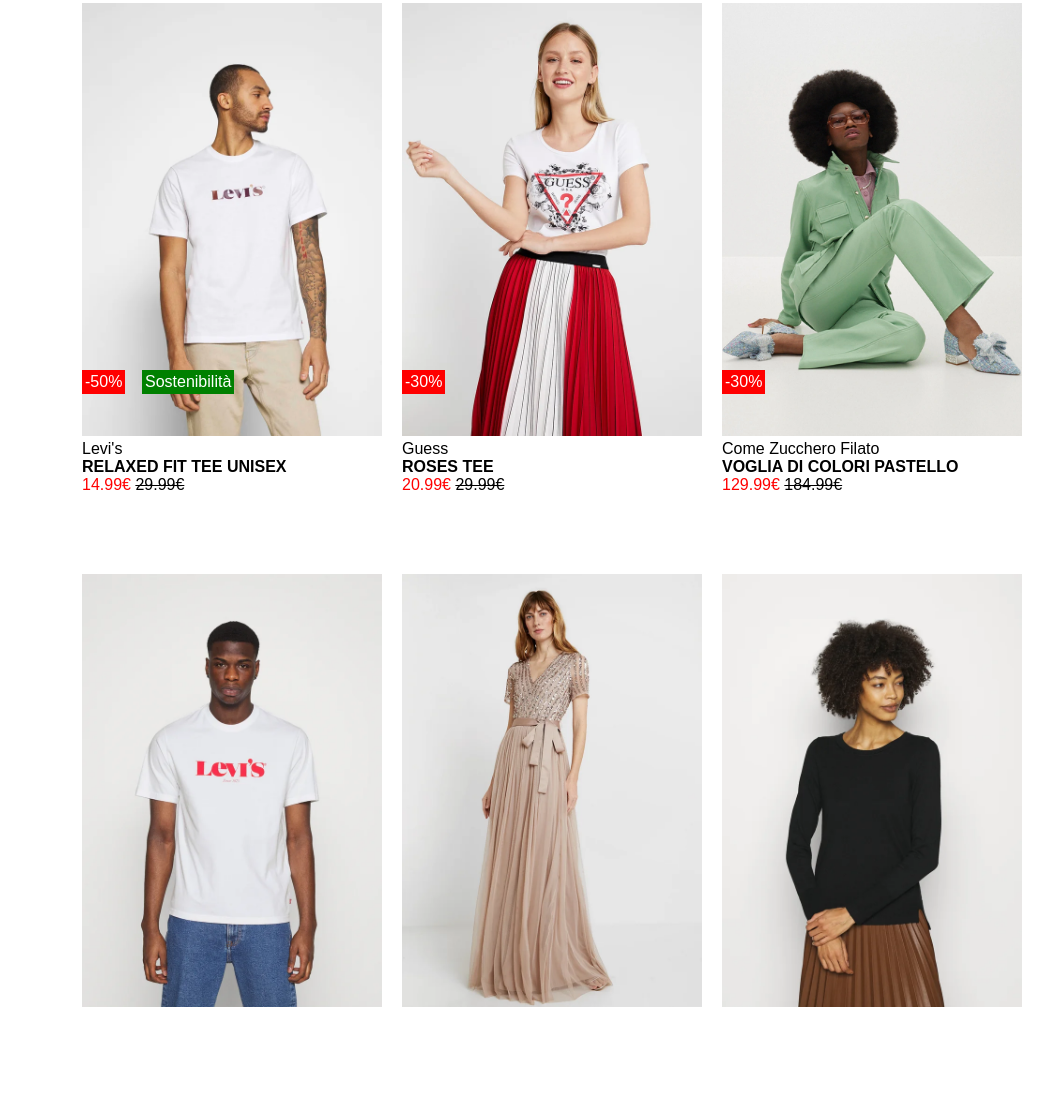
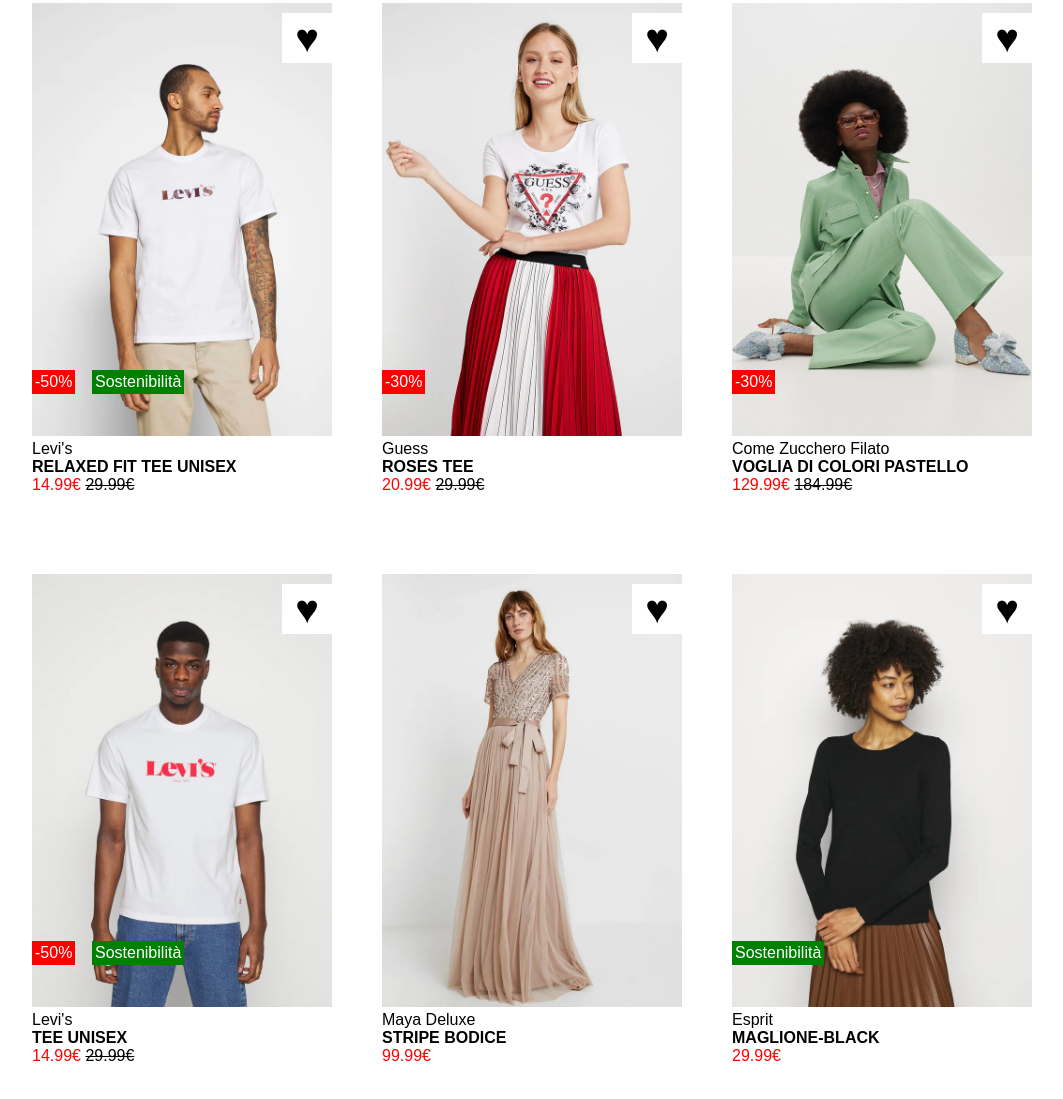
Before and after one commit to AliceCaselli/html-css-boolando, a plain HTML site: page index.html in a window 1280 px wide. Shown: the part 87-1186 px from the top of the page, without its empty margins (108-1171 px from the left). Drawn offline with Linux system fonts and the light colour scheme.

Commit message:
end: second row, first-row adjust and nav fixed

```diff
--- a/css/style.css
+++ b/css/style.css
@@ -9,7 +9,7 @@ body{
 }
 
 .container{
-    max-width: 900px;
+    max-width: 1000px;
     margin-left: auto;
     margin-right: auto;
 }
@@ -76,7 +76,7 @@ main .first-row,
 .second-row{
     display: flex;
     flex-direction: row;
-    gap: 20px;
+    justify-content: space-between;
 
     margin-bottom: 80px;
 }
@@ -136,3 +136,41 @@ main .green-badge{
     background-color: green;
     border: 1px solid green;
 }
+
+
+.green-badge.odd{
+    left: 0;
+}
+
+main .heart{
+    position: absolute;
+    top: 10px;
+    right: 0;
+
+    height: 50px;
+    width: 50px;
+
+    font-size: 2.5em;
+    text-align: center;
+    border: 1px solid white;
+    padding: 2px 5px;
+    background-color: white;
+}
+
+.img-change{
+    display: none;
+    position: absolute;
+    top: 0;
+    left: 0;
+
+}
+
+.img:hover+.img-change{
+    display: block;
+}
+
+
+.heart:hover{
+    color: red;
+
+}
--- a/index.html
+++ b/index.html
@@ -54,7 +54,9 @@
 
                 <div class="caption">
 
-                    <img src="img/1.webp" alt="">
+                    <img class="img" src="img/1.webp" alt="">
+
+                    <img class="img-change" src="img/1b.webp" alt="">
 
                     <div class="red-discount">
                         -50%
@@ -62,6 +64,10 @@
 
                     <div class="green-badge">
                         Sostenibilità
+                    </div>
+
+                    <div class="heart">
+                        &hearts;
                     </div>
 
                     <ul>
@@ -75,11 +81,13 @@
 
                 <div class="caption">
 
+                    <img class="img" src="img/2.webp" alt="">
+                    <img class="img-change" src="img/2b.webp" alt="">
+
+
                     <div class="red-discount">
                         -30%
                     </div>
-
-                    <img src="img/2.webp" alt="">
 
                     <ul>
                         <li>Guess</li>
@@ -87,21 +95,30 @@
                         <li> <span class="red-text">20.99&euro;</span> <span class="line-through">29.99&euro;</span></li>
                     </ul>
 
+                    <div class="heart">
+                        &hearts;
+                    </div>
+
                 </div>
 
                 <div class="caption">
 
+                    <img class="img" src="img/3.webp" alt="">
+                    <img class="img-change" src="img/3b.webp" alt="">
+
                     <div class="red-discount">
                         -30%
                     </div>
-
-                    <img src="img/3.webp" alt="">
 
                     <ul>
                         <li>Come Zucchero Filato</li>
                         <li>Voglia di colori pastello</li>
                         <li> <span class="red-text">129.99&euro;</span> <span class="line-through">184.99&euro;</span></li>
                     </ul>
+
+                    <div class="heart">
+                        &hearts;
+                    </div>
 
                 </div>
 
@@ -111,9 +128,83 @@
 
             <div class="second-row">
 
-                <img src="img/4.webp" alt="">
-                <img src="img/5.webp" alt="">
-                <img src="img/6.webp" alt="">
+
+                <div class="caption">
+
+                    <img class="img" src="img/4.webp" alt="">
+
+                    <img class="img-change" src="img/4b.webp" alt="">
+
+                    <div class="red-discount">
+                        -50%
+                    </div>
+
+                    <div class="green-badge">
+                        Sostenibilità
+                    </div>
+
+                    <div class="heart">
+                        &hearts;
+                    </div>
+
+                    <ul>
+                        <li>Levi's</li>
+                        <li>tee unisex</li>
+                        <li> <span class="red-text">14.99&euro;</span> <span class="line-through">29.99&euro;</span></li>
+                    </ul>
+
+                </div>
+
+
+                <div class="caption">
+
+                    <img class="img" src="img/5.webp" alt="">
+                    <img class="img-change" src="img/5b.webp" alt="">
+
+
+                    <ul>
+                        <li>Maya Deluxe</li>
+                        <li>Stripe bodice</li>
+                        <li> <span class="red-text">99.99&euro;</span></li>
+                    </ul>
+
+                    <div class="heart">
+                        &hearts;
+                    </div>
+
+                </div>
+
+                <div class="caption">
+
+                    <img class="img" src="img/6.webp" alt="">
+                    <img class="img-change" src="img/6b.webp" alt="">
+
+
+                    <ul>
+                        <li>Esprit</li>
+                        <li>Maglione-black</li>
+                        <li> <span class="red-text">29.99&euro;</span></li>
+                    </ul>
+
+                    <div class="green-badge odd">
+                        Sostenibilità
+                    </div>
+
+
+                    <div class="heart">
+                        &hearts;
+                    </div>
+
+                </div>
+
+
+
+
+
+
+
+
+
 
             </div>
 
```
